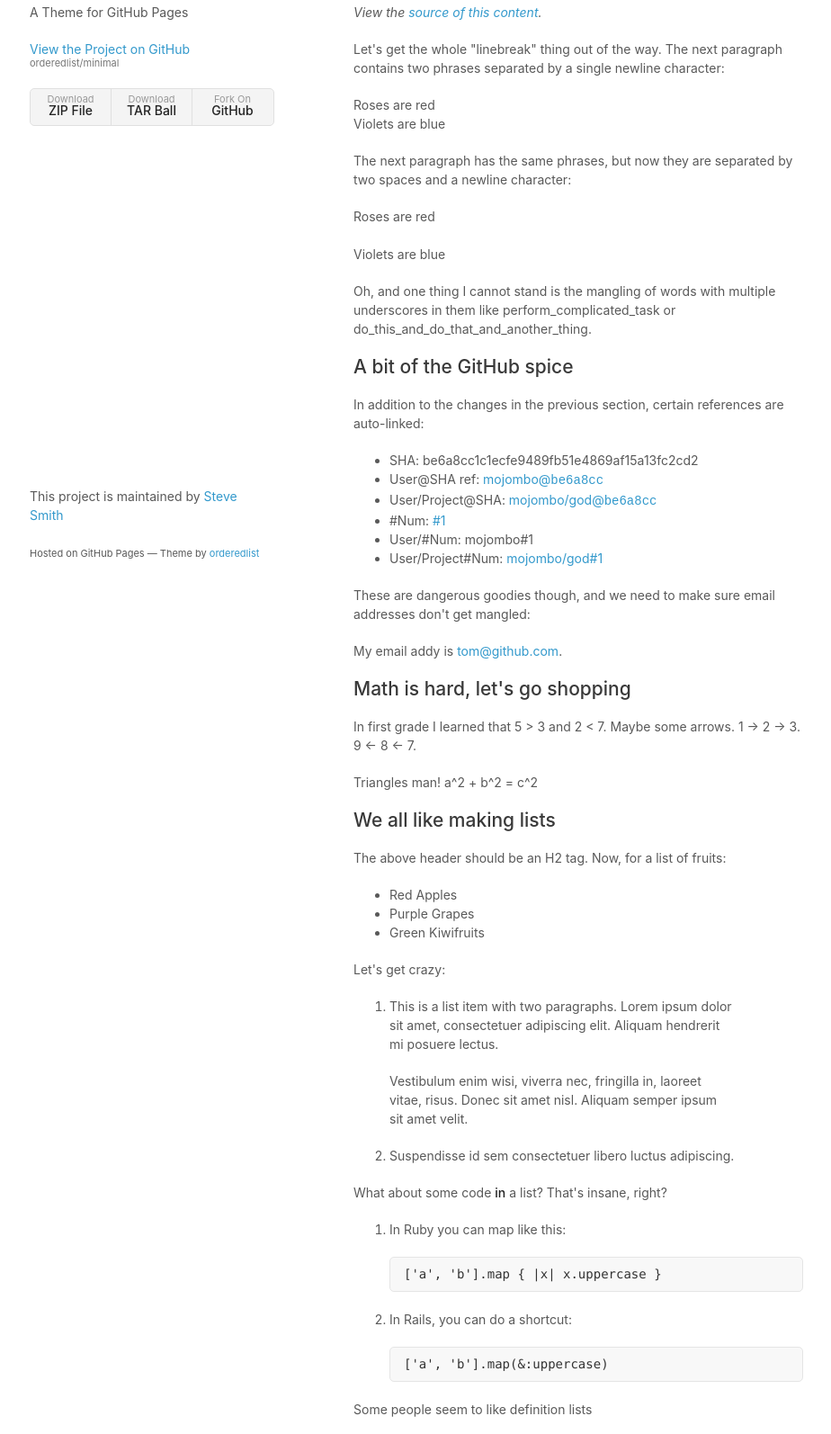
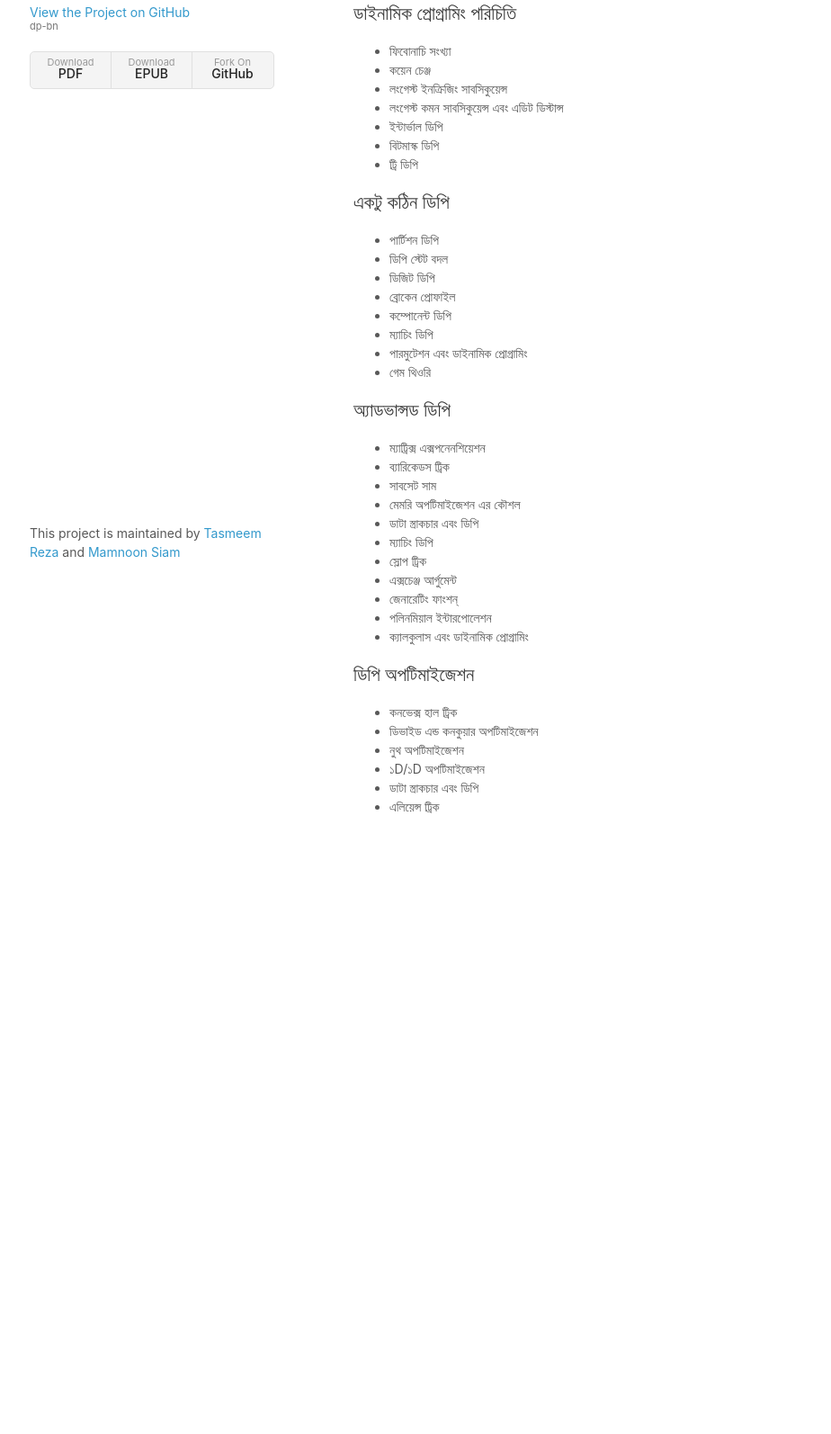
Before and after one commit to dp-bn/dp-bn.github.io, a plain HTML site: page index.html in a window 1280 px wide. Shown: the part 106-1700 px from the top of the page at 90% size, without its empty margins (177-1101 px from the left). After the commit the page ends 1083 px from the top, so only its background shows below. Drawn offline with Linux system fonts and the light colour scheme.

Commit message:
Added Table of Contents

```diff
--- a/index.html
+++ b/index.html
@@ -3,7 +3,7 @@
   <head>
     <meta charset="utf-8">
     <meta http-equiv="X-UA-Compatible" content="chrome=1">
-    <title>Minimal by Steve Smith</title>
+    <title>ডাইনামিক প্রোগ্রামিং বই</title>
 
     <link rel="stylesheet" href="stylesheets/styles.css">
     <link rel="stylesheet" href="stylesheets/pygment_trac.css">
@@ -15,191 +15,64 @@
   <body>
     <div class="wrapper">
       <header>
-        <h1>Minimal</h1>
-        <p>A Theme for GitHub Pages</p>
-        <p class="view"><a href="http://github.com/orderedlist/minimal">View the Project on GitHub <small>orderedlist/minimal</small></a></p>
+        <h1>ডাইনামিক প্রোগ্রামিং বই</h1>
+        <p></p>
+        <p class="view"><a href="http://github.com/orderedlist/minimal">View the Project on GitHub <small>dp-bn</small></a></p>
         <ul>
-          <li><a href="https://github.com/orderedlist/minimal/zipball/master">Download <strong>ZIP File</strong></a></li>
-          <li><a href="https://github.com/orderedlist/minimal/tarball/master">Download <strong>TAR Ball</strong></a></li>
+          <li><a href="https://github.com/orderedlist/minimal/zipball/master">Download <strong>PDF </strong></a></li>
+          <li><a href="https://github.com/orderedlist/minimal/tarball/master">Download <strong>EPUB </strong></a></li>
           <li><a href="http://github.com/orderedlist/minimal">Fork On <strong>GitHub</strong></a></li>
         </ul>
       </header>
       <section>
-        <h1>GitHub Flavored Markdown</h1>
-
-        <p><em>View the <a href="http://github.github.com/github-flavored-markdown/sample_content.html">source of this content</a>.</em></p>
-
-        <p>Let's get the whole "linebreak" thing out of the way. The next paragraph contains two phrases separated by a single newline character:</p>
-
-        <p>Roses are red<br>
-        Violets are blue</p>
-
-        <p>The next paragraph has the same phrases, but now they are separated by two spaces and a newline character:</p>
-
-        <p>Roses are red<br><br>
-        Violets are blue</p>
-
-        <p>Oh, and one thing I cannot stand is the mangling of words with multiple underscores in them like perform_complicated_task or do_this_and_do_that_and_another_thing.</p>
-
-        <h2>A bit of the GitHub spice</h2>
-
-        <p>In addition to the changes in the previous section, certain references are auto-linked:</p>
-
+        <h1>সূচিপত্র</h1>
+        <h2> ডাইনামিক প্রোগ্রামিং পরিচিতি </h2>
         <ul>
-          <li>SHA: be6a8cc1c1ecfe9489fb51e4869af15a13fc2cd2</li>
-          <li>User@SHA ref: <a href="https://github.com/mojombo/product/commit/be6a8cc1c1ecfe9489fb51e4869af15a13fc2cd2" class="commit-link">mojombo@<tt>be6a8cc</tt></a></li>
-          <li>User/Project@SHA: <a href="https://github.com/mojombo/god/commit/be6a8cc1c1ecfe9489fb51e4869af15a13fc2cd2" class="commit-link">mojombo/god@<tt>be6a8cc</tt></a></li>
-          <li>#Num: <a href="https://github.com/github/product/issues/1" class="issue-link" title="Baseline: What is up in the air right now?">#1</a></li>
-          <li>User/#Num: mojombo#1</li>
-          <li>User/Project#Num: <a href="https://github.com/mojombo/god/issues/1" class="issue-link" title="The server is not available (or you do not have permissions to access it)">mojombo/god#1</a></li>
+        	<li> ফিবোনাচি সংখ্যা </li>
+        	<li> কয়েন চেঞ্জ </li>
+        	<li> লংগেস্ট  ইনক্রিজিং সাবসিকুয়েন্স </li>
+        	<li> লংগেস্ট  কমন সাবসিকুয়েন্স এবং এডিট ডিস্টান্স </li>
+        	<li> ইন্টার্ভাল ডিপি </li>
+        	<li> বিটমাস্ক ডিপি </li>
+        	<li> ট্রি ডিপি </li>
         </ul>
-
-        <p>These are dangerous goodies though, and we need to make sure email addresses don't get mangled:</p>
-
-        <p>My email addy is <a href="mailto:tom@github.com">tom@github.com</a>.</p>
-
-        <h2>Math is hard, let's go shopping</h2>
-
-        <p>In first grade I learned that 5 &gt; 3 and 2 &lt; 7. Maybe some arrows. 1 -&gt; 2 -&gt; 3. 9 &lt;- 8 &lt;- 7.</p>
-
-        <p>Triangles man! a^2 + b^2 = c^2</p>
-
-        <h2>We all like making lists</h2>
-
-        <p>The above header should be an H2 tag. Now, for a list of fruits:</p>
-
+        <h2> একটু কঠিন ডিপি </h2>
         <ul>
-          <li>Red Apples</li>
-          <li>Purple Grapes</li>
-          <li>Green Kiwifruits</li>
+        	<li> পার্টিশন ডিপি </li>
+        	<li> ডিপি স্টেট বদল </li>
+        	<li> ডিজিট ডিপি </li>
+        	<li> ব্রোকেন প্রোফাইল </li>
+        	<li> কম্পোনেন্ট ডিপি </li>
+        	<li> ম্যাচিং ডিপি </li>
+        	<li> পারমুটেশন এবং ডাইনামিক প্রোগ্রামিং </li>
+        	<li> গেম থিওরি </li>
         </ul>
-
-        <p>Let's get crazy:</p>
-
-        <ol>
-          <li>
-            <p>This is a list item with two paragraphs. Lorem ipsum dolor<br>
-            sit amet, consectetuer adipiscing elit. Aliquam hendrerit<br>
-            mi posuere lectus.</p>
-
-            <p>Vestibulum enim wisi, viverra nec, fringilla in, laoreet<br>
-            vitae, risus. Donec sit amet nisl. Aliquam semper ipsum<br>
-            sit amet velit.</p>
-          </li>
-          <li><p>Suspendisse id sem consectetuer libero luctus adipiscing.</p></li>
-        </ol>
-
-        <p>What about some code <strong>in</strong> a list? That's insane, right?</p>
-
-        <ol>
-          <li>
-            <p>In Ruby you can map like this:</p>
-
-            <pre><code>['a', 'b'].map { |x| x.uppercase }</code></pre>
-          </li>
-          <li>
-            <p>In Rails, you can do a shortcut:</p>
-
-            <pre><code>['a', 'b'].map(&amp;:uppercase)</code></pre>
-          </li>
-        </ol>
-
-        <p>Some people seem to like definition lists</p>
-
-        <dl>
-          <dt>Lower cost</dt>
-          <dd>The new version of this product costs significantly less than the previous one!</dd>
-          <dt>Easier to use</dt>
-          <dd>We've changed the product so that it's much easier to use!</dd>
-        </dl>
-
-        <h2>I am a robot</h2>
-
-        <p>Maybe you want to print <code>robot</code> to the console 1000 times. Why not?</p>
-
-        <pre><code>def robot_invasion
-  puts("robot " * 1000)
-end
-</code></pre>
-
-        <p>You see, that was formatted as code because it's been indented by four spaces.</p>
-
-        <p>How about we throw some angle braces and ampersands in there?</p>
-
-        <pre><code>&lt;div class="footer"&gt;
-    &amp;copy; 2004 Foo Corporation
-&lt;/div&gt;
-</code></pre>
-
-        <h2>Set in stone</h2>
-
-        <p>Preformatted blocks are useful for ASCII art:</p>
-
-        <pre>             ,-.
-    ,     ,-.   ,-.
-   / \   (   )-(   )
-   \ |  ,.&gt;-(   )-&lt;
-    \|,' (   )-(   )
-     Y ___`-'   `-'
-     |/__/   `-'
-     |
-     |
-     |    -hrr-
-  ___|_____________
-</pre>
-
-        <h2>Playing the blame game</h2>
-
-        <p>If you need to blame someone, the best way to do so is by quoting them:</p>
-
-        <blockquote>
-        <p>I, at any rate, am convinced that He does not throw dice.</p>
-        </blockquote>
-
-        <p>Or perhaps someone a little less eloquent:</p>
-
-        <blockquote>
-        <p>I wish you'd have given me this written question ahead of time so I<br>
-        could plan for it... I'm sure something will pop into my head here in<br>
-        the midst of this press conference, with all the pressure of trying to<br>
-        come up with answer, but it hadn't yet...</p>
-
-        <p>I don't want to sound like<br>
-        I have made no mistakes. I'm confident I have. I just haven't - you<br>
-        just put me under the spot here, and maybe I'm not as quick on my feet<br>
-        as I should be in coming up with one.</p>
-        </blockquote>
-
-        <h2>Table for two</h2>
-
-        <table>
-          <tbody>
-        <tr>
-            <th>ID</th>
-        <th>Name</th>
-        <th>Rank</th>
-          </tr>
-          <tr>
-            <td>1</td>
-        <td>Tom Preston-Werner</td>
-        <td>Awesome</td>
-          </tr>
-          <tr>
-            <td>2</td>
-        <td>Albert Einstein</td>
-        <td>Nearly as awesome</td>
-          </tr>
-        </tbody>
-        </table>
-
-        <h2>Crazy linking action</h2>
-
-        <p>I get 10 times more traffic from <a href="http://google.com/" title="Google">Google</a> than from<br>
-        <a href="http://search.yahoo.com/" title="Yahoo Search">Yahoo</a> or <a href="http://search.msn.com/" title="MSN Search">MSN</a>.</p>
+        <h2> অ্যাডভান্সড ডিপি </h2>
+        <ul>
+        	<li> ম্যাট্রিক্স এক্সপনেনশিয়েশন </li>
+        	<li> ব্যারিকেডস ট্রিক </li>
+        	<li> সাবসেট সাম </li>
+        	<li> মেমরি অপটিমাইজেশন এর কৌশল </li>
+        	<li> ডাটা স্ত্রাকচার এবং ডিপি  </li>
+        	<li> ম্যাচিং ডিপি </li>
+        	<li> স্লোপ ট্রিক </li>
+        	<li> এক্সচেঞ্জ আর্গুমেন্ট </li>
+        	<li> জেনারেটিং ফাংশন্ </li>
+        	<li> পলিনমিয়াল ইন্টারপোলেশন </li>
+        	<li> ক্যালকুলাস এবং ডাইনামিক প্রোগ্রামিং </li>
+        </ul>
+        <h2> ডিপি অপটিমাইজেশন </h2>
+        <ul>
+        	<li> কনভেক্স হাল ট্রিক </li>
+        	<li> ডিভাইড এন্ড কনকুয়ার অপটিমাইজেশন </li>
+        	<li> নুথ অপটিমাইজেশন </li>
+        	<li> ১D/১D অপটিমাইজেশন </li>
+        	<li> ডাটা স্ত্রাকচার এবং ডিপি  </li>
+        	<li> এলিয়েন্স ট্রিক </li>
+        </ul>
       </section>
       <footer>
-        <p>This project is maintained by <a href="http://github.com/orderedlist">Steve Smith</a></p>
-        <p><small>Hosted on GitHub Pages &mdash; Theme by <a href="https://github.com/orderedlist">orderedlist</a></small></p>
+        <p>This project is maintained by <a href="https://codeforces.com/profile/Bruteforceman">Tasmeem Reza</a> and <a href="https://codeforces.com/profile/l0oser"> Mamnoon Siam </a></p>
       </footer>
     </div>
     <script src="javascripts/scale.fix.js"></script>
```
